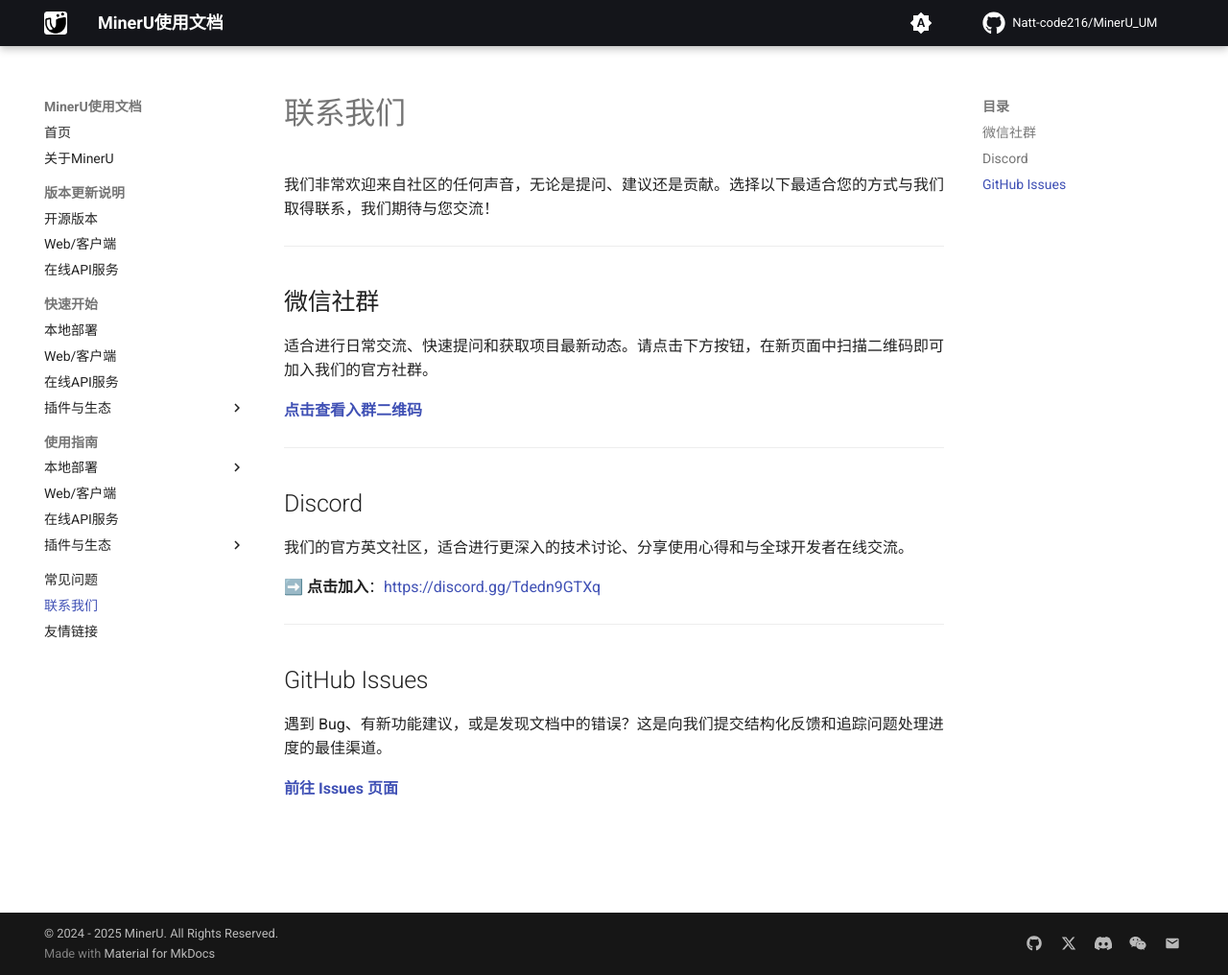
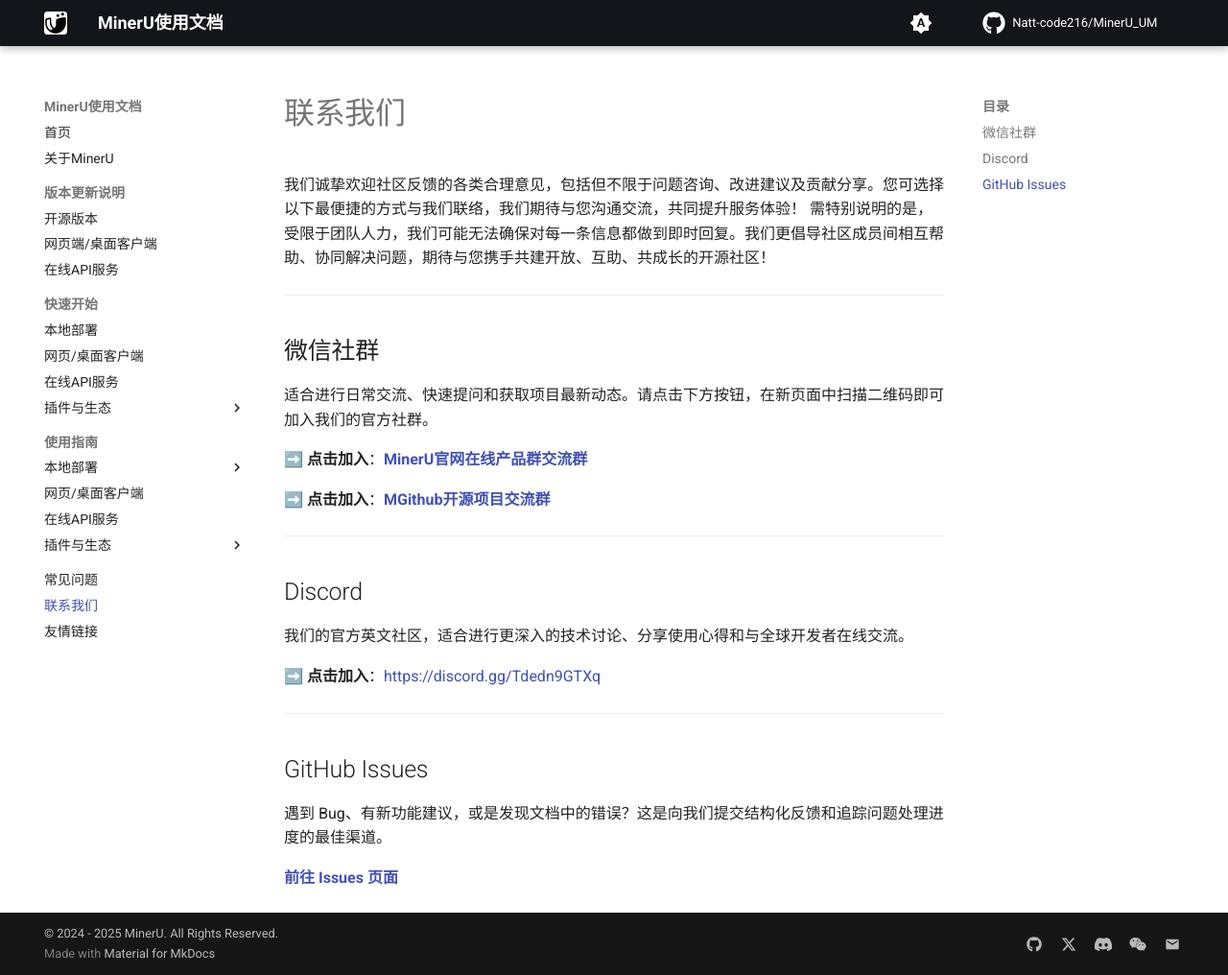
Before and after one commit to nanhongchuan/MinerU_Docs, an MkDocs documentation site: the page built from docs/contact.md, in a window 1280 px wide and 1016 px high. Shown: the whole window at 96% size. Built offline with MkDocs 1.6.1 and Material for MkDocs 9.7.7, drawn with Linux system fonts in a browser that asks for light colours; comment, search, counter and statistics services are not loaded.

Commit message:
feat: change log

```diff
--- a/docs/contact.md
+++ b/docs/contact.md
@@ -1,7 +1,7 @@
 # 联系我们
 
-我们非常欢迎来自社区的任何声音，无论是提问、建议还是贡献。选择以下最适合您的方式与我们取得联系，我们期待与您交流！
-
+我们诚挚欢迎社区反馈的各类合理意见，包括但不限于问题咨询、改进建议及贡献分享。您可选择以下最便捷的方式与我们联络，我们期待与您沟通交流，共同提升服务体验！
+需特别说明的是，受限于团队人力，我们可能无法确保对每一条信息都做到即时回复。我们更倡导社区成员间相互帮助、协同解决问题，期待与您携手共建开放、互助、共成长的开源社区！
 ---
 
 ## 微信社群
@@ -9,8 +9,9 @@
 
 适合进行日常交流、快速提问和获取项目最新动态。请点击下方按钮，在新页面中扫描二维码即可加入我们的官方社群。
 
-[ **点击查看入群二维码**](https://mineru.net/community-portal/?aliasId=3c430f94)
+➡️ **点击加入**：[**MinerU官网在线产品群交流群**](https://mineru.net/community-portal/?aliasId=3c430f94)
 
+➡️ **点击加入**：[**MGithub开源项目交流群**](https://mineru.net/community-portal/?aliasId=3c430f94)
 
 ---
 
--- a/mkdocs.yml
+++ b/mkdocs.yml
@@ -73,11 +73,11 @@
   - '关于MinerU': 'about/introduction.md'
   - '版本更新说明':
     - '开源版本': 'release-notes/open-source.md'
-    - 'Web/客户端': 'release-notes/web-client.md'
+    - '网页端/桌面客户端': 'release-notes/web-client.md'
     - '在线API服务': 'release-notes/api-service.md'
   - '快速开始':
     - '本地部署': 'quick-start/local-deployment.md'
-    - 'Web/客户端': 'quick-start/web-client.md'
+    - '网页/桌面客户端': 'quick-start/web-client.md'
     - '在线API服务': 'quick-start/api-service.md'
     - '插件与生态':
       - '本章概述': 'quick-start/plugins/index.md'
@@ -95,7 +95,7 @@
       - '命令行进阶参数': 'user-guides/local-deployment/advanced-cli-parameters.md'
       - 'Docker部署': 'user-guides/local-deployment/docker-deployment.md'
       - '输出文件格式': 'user-guides/local-deployment/output-files.md'
-    - 'Web/客户端': 'user-guides/web-client.md'
+    - '网页/桌面客户端': 'user-guides/web-client.md'
     - '在线API服务': 'user-guides/api-service.md'
     - '插件与生态':
       - '本章概述': 'user-guides/plugins/index.md'
```
Also changed, not shown: README.md (added, +127 -0 lines), docs/links.md (+1 -1 lines), docs/user-guides/api-service.md (+0 -2 lines).
